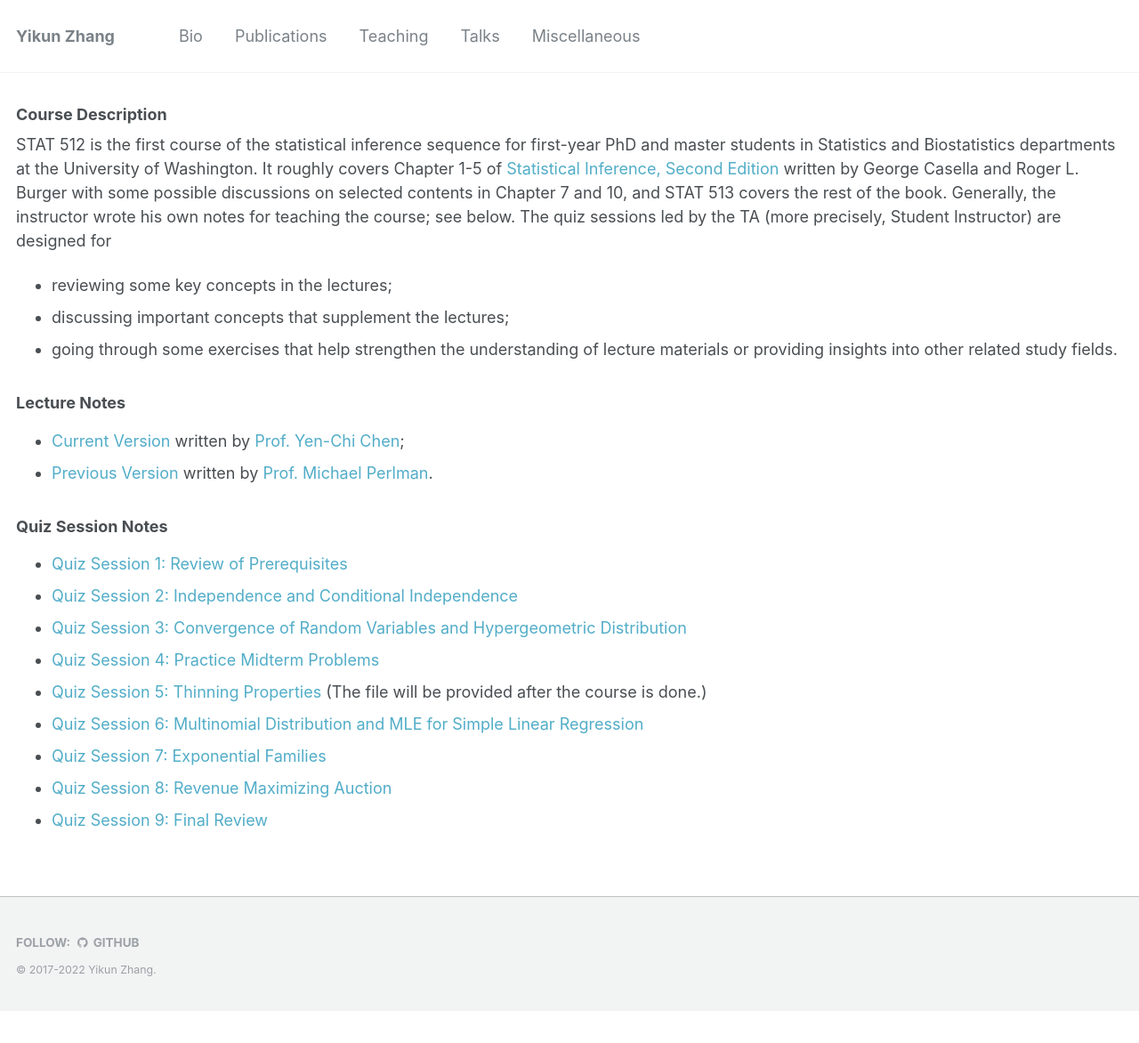
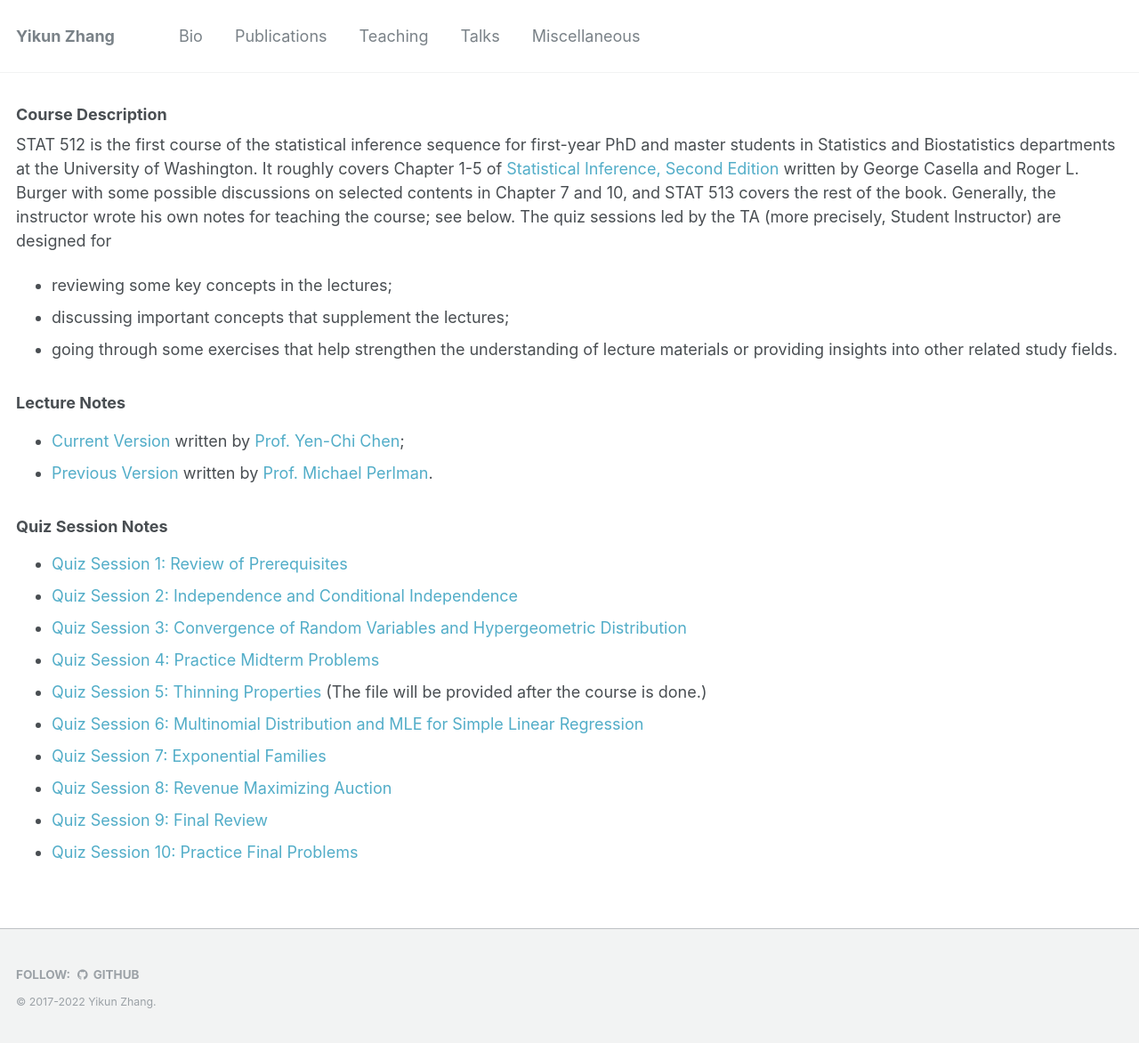
Before and after one commit to zhangyk8/zhangyk8.github.io, a Jekyll site: the page built from _teaching/stat512_uw.md, in a window 1280 px wide. Shown: the whole page at 89% size. Built offline with Jekyll 4.4.1, drawn with Linux system fonts in a browser that asks for light colours; before the commit the page ends 1136 px from its top, so only the background shows below that.

Commit message:
Update stat512_uw.md

```diff
--- a/_teaching/stat512_uw.md
+++ b/_teaching/stat512_uw.md
@@ -34,3 +34,4 @@ STAT 512 is the first course of the statistical inference sequence for first-yea
 - [Quiz Session 7: Exponential Families](file_stat512/Quiz7_solution.pdf)
 - [Quiz Session 8: Revenue Maximizing Auction](file_stat512/Quiz8_solution.pdf)
 - [Quiz Session 9: Final Review](file_stat512/Quiz9_review.pdf)
+- [Quiz Session 10: Practice Final Problems](file_stat512/Quiz10_solution.pdf)
```
